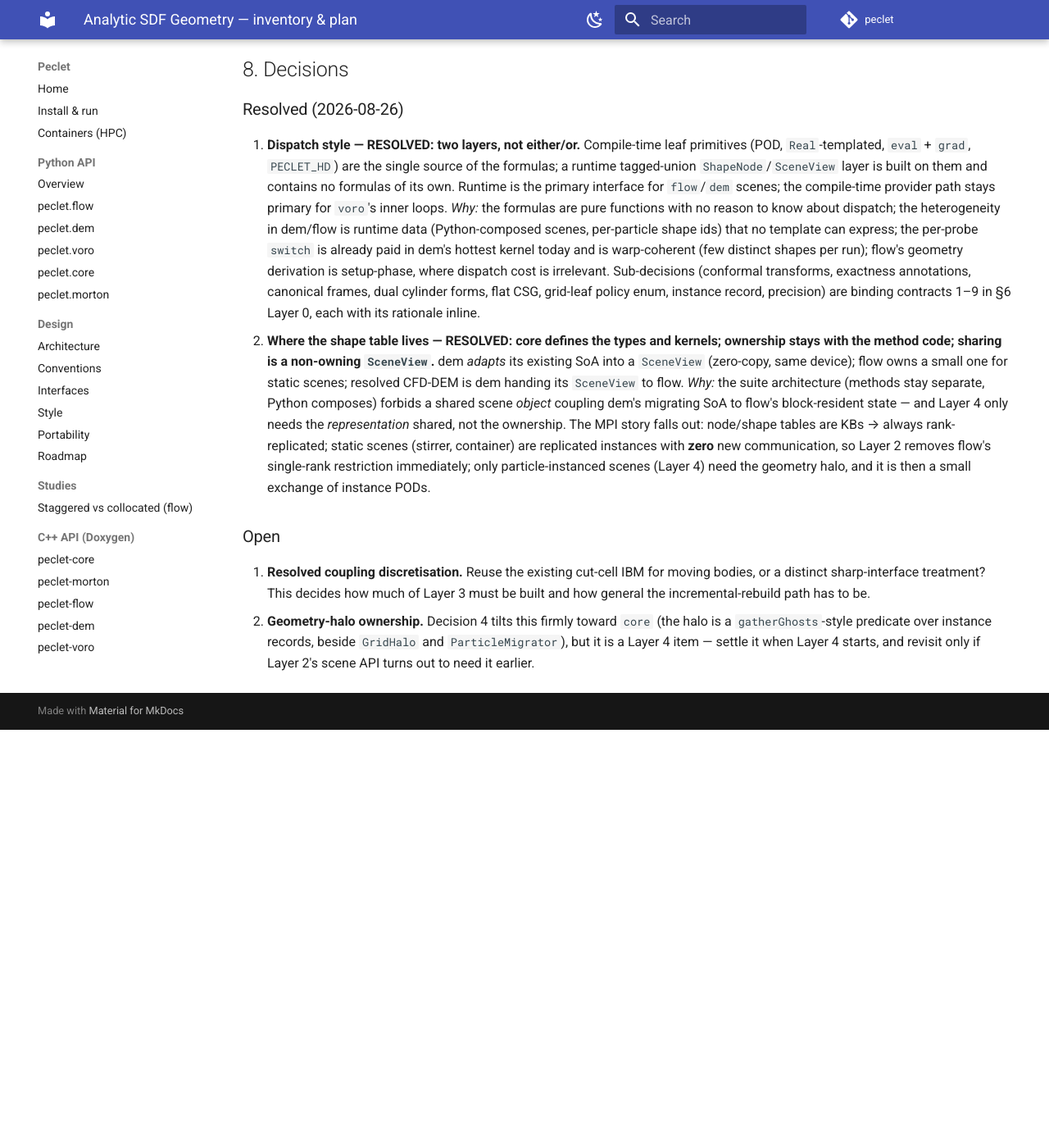
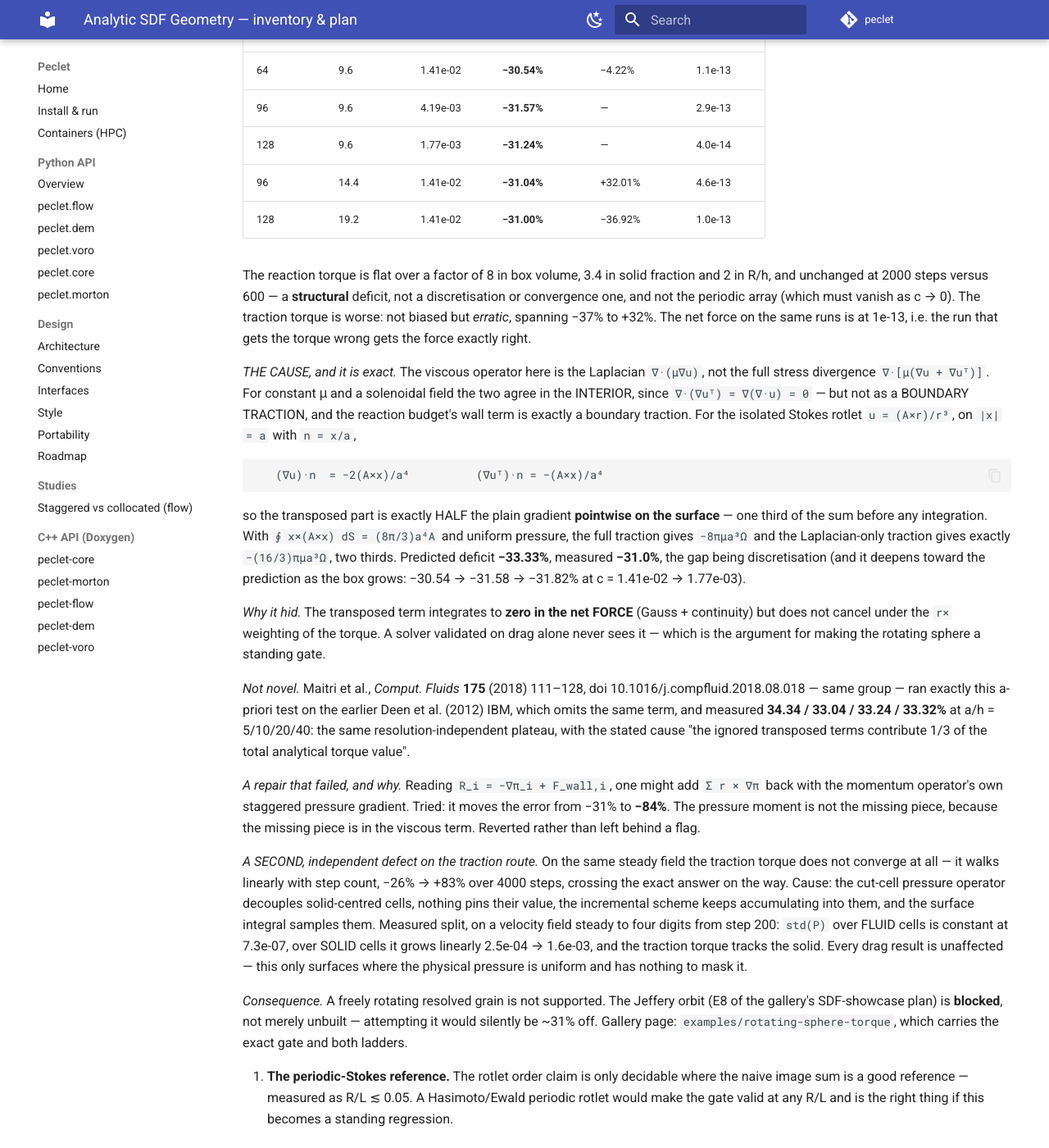
Before and after one commit to computational-chemical-engineering/peclet, an MkDocs documentation site: the page built from docs/ANALYTIC_SDF_GEOMETRY.md, in a window 1280 px wide and 1400 px high, scrolled down 27049 px. Shown: the whole window at 82% size. Built offline with MkDocs 1.6.1 and Material for MkDocs 9.7.7, drawn with Linux system fonts in a browser that asks for light colours; comment, search, counter and statistics services are not loaded; before the commit the page ends 27939 px from its top, so only the background shows below that; some of the changed text lies outside the part shown.

Commit message:
docs: the reaction torque is -31% because the viscous operator drops grad(u)^T (item 9 measured)
Item 9 went from 'not established as physical' to a full diagnosis. The rotating sphere is
the clean test -- 8*pi*mu*a^3*Omega is exact and the geometry never moves -- and the
reaction torque reads -31.0%, flat over a factor of 8 in box volume, 3.4 in solid fraction,
2 in R/h and from 600 to 4000 steps, while the net force on the same runs is 1e-13.

The cause is exact: the viscous operator is the Laplacian div(mu grad u), not
div[mu(grad u + grad u^T)]. Those agree in the interior for constant mu and a solenoidal
field but not as a BOUNDARY TRACTION, and for the rotlet (grad u^T).n is exactly half of
(grad u).n pointwise on the surface -- so the transpose carries exactly one third of the
torque. Predicted -33.33%, measured -31.0%. It hides because the term integrates to zero in
the FORCE and does not cancel under the r-cross weighting. Maitri et al. (Comput. Fluids
175, 2018), same group, measured the same 33-34% plateau on the Deen et al. (2012) IBM.

Also records a second, independent defect: the traction torque drifts linearly with step
count on a steady field because the cut-cell operator decouples solid-centred pressure
cells (std(P) constant at 7.3e-07 in the fluid, linear 2.5e-04 -> 1.6e-03 in the solid).

And a repair that failed -- adding the pressure moment back moves -31% to -84% -- reported
so the obvious alternative is ruled out rather than re-tried.

Gallery page: peclet-examples/examples/rotating-sphere-torque.

```diff
--- a/docs/ANALYTIC_SDF_GEOMETRY.md
+++ b/docs/ANALYTIC_SDF_GEOMETRY.md
@@ -1229,8 +1229,71 @@ option was taken in each case and is stated; none of them is settled.
 
    *Conservative option taken:* `apply_torque=False` by default (coupling `3b24934`), the torque
    still computed and reported through `torques()`, and both facts written into the class
-   docstring. The validating experiment is the **Jeffery orbit** of an ellipsoid in shear, whose
-   period `T = (2π/γ̇)(r + 1/r)` is exact — that is the gate that would let this be turned on.
+   docstring.
+
+   **MEASURED 2026-08-31 — it is not merely unvalidated, it is WRONG by 31%.** The clean test is a
+   sphere spinning in quiescent Stokes flow: the torque is `8πμa³Ω` exactly, and a sphere is
+   invariant under rotation about its own axis, so the geometry never moves and none of the
+   moving-boundary machinery is in play.
+
+   | N | R/h | c | reaction torque | traction torque | net force |
+   |---|---|---|---|---|---|
+   | 64 | 9.6 | 1.41e-02 | **−30.54%** | −4.22% | 1.1e-13 |
+   | 96 | 9.6 | 4.19e-03 | **−31.57%** | — | 2.9e-13 |
+   | 128 | 9.6 | 1.77e-03 | **−31.24%** | — | 4.0e-14 |
+   | 96 | 14.4 | 1.41e-02 | **−31.04%** | +32.01% | 4.6e-13 |
+   | 128 | 19.2 | 1.41e-02 | **−31.00%** | −36.92% | 1.0e-13 |
+
+   The reaction torque is flat over a factor of 8 in box volume, 3.4 in solid fraction and 2 in
+   R/h, and unchanged at 2000 steps versus 600 — a **structural** deficit, not a discretisation or
+   convergence one, and not the periodic array (which must vanish as c → 0). The traction torque is
+   worse: not biased but *erratic*, spanning −37% to +32%. The net force on the same runs is at
+   1e-13, i.e. the run that gets the torque wrong gets the force exactly right.
+
+   *THE CAUSE, and it is exact.* The viscous operator here is the Laplacian `∇·(μ∇u)`, not the full
+   stress divergence `∇·[μ(∇u + ∇uᵀ)]`. For constant μ and a solenoidal field the two agree in the
+   INTERIOR, since `∇·(∇uᵀ) = ∇(∇·u) = 0` — but not as a BOUNDARY TRACTION, and the reaction
+   budget's wall term is exactly a boundary traction. For the isolated Stokes rotlet
+   `u = (A×r)/r³`, on `|x| = a` with `n = x/a`,
+
+       (∇u)·n  = −2(A×x)/a⁴          (∇uᵀ)·n = −(A×x)/a⁴
+
+   so the transposed part is exactly HALF the plain gradient **pointwise on the surface** — one
+   third of the sum before any integration. With `∮ x×(A×x) dS = (8π/3)a⁴A` and uniform pressure,
+   the full traction gives `−8πμa³Ω` and the Laplacian-only traction gives exactly `−(16/3)πμa³Ω`,
+   two thirds. Predicted deficit **−33.33%**, measured **−31.0%**, the gap being discretisation
+   (and it deepens toward the prediction as the box grows: −30.54 → −31.58 → −31.82% at
+   c = 1.41e-02 → 1.77e-03).
+
+   *Why it hid.* The transposed term integrates to **zero in the net FORCE** (Gauss + continuity)
+   but does not cancel under the `r×` weighting of the torque. A solver validated on drag alone
+   never sees it — which is the argument for making the rotating sphere a standing gate.
+
+   *Not novel.* Maitri et al., *Comput. Fluids* **175** (2018) 111–128, doi
+   10.1016/j.compfluid.2018.08.018 — same group — ran exactly this a-priori test on the earlier
+   Deen et al. (2012) IBM, which omits the same term, and measured **34.34 / 33.04 / 33.24 /
+   33.32%** at a/h = 5/10/20/40: the same resolution-independent plateau, with the stated cause
+   "the ignored transposed terms contribute 1/3 of the total analytical torque value".
+
+   *A repair that failed, and why.* Reading `R_i = −∇π_i + F_wall,i`, one might add
+   `Σ r × ∇π` back with the momentum operator's own staggered pressure gradient. Tried: it moves
+   the error from −31% to **−84%**. The pressure moment is not the missing piece, because the
+   missing piece is in the viscous term. Reverted rather than left behind a flag.
+
+   *A SECOND, independent defect on the traction route.* On the same steady field the traction
+   torque does not converge at all — it walks linearly with step count, −26% → +83% over 4000
+   steps, crossing the exact answer on the way. Cause: the cut-cell pressure operator decouples
+   solid-centred cells, nothing pins their value, the incremental scheme keeps accumulating into
+   them, and the surface integral samples them. Measured split, on a velocity field steady to four
+   digits from step 200: `std(P)` over FLUID cells is constant at 7.3e-07, over SOLID cells it
+   grows linearly 2.5e-04 → 1.6e-03, and the traction torque tracks the solid. Every drag result is
+   unaffected — this only surfaces where the physical pressure is uniform and has nothing to mask
+   it.
+
+   *Consequence.* A freely rotating resolved grain is not supported. The Jeffery orbit (E8 of the
+   gallery's SDF-showcase plan) is **blocked**, not merely unbuilt — attempting it would silently
+   be ~31% off. Gallery page: `examples/rotating-sphere-torque`, which carries the exact gate and
+   both ladders.
 
 7. **The periodic-Stokes reference.** The rotlet order claim is only decidable where the naive
    image sum is a good reference — measured as R/L ≲ 0.05. A Hasimoto/Ewald periodic rotlet would
```
